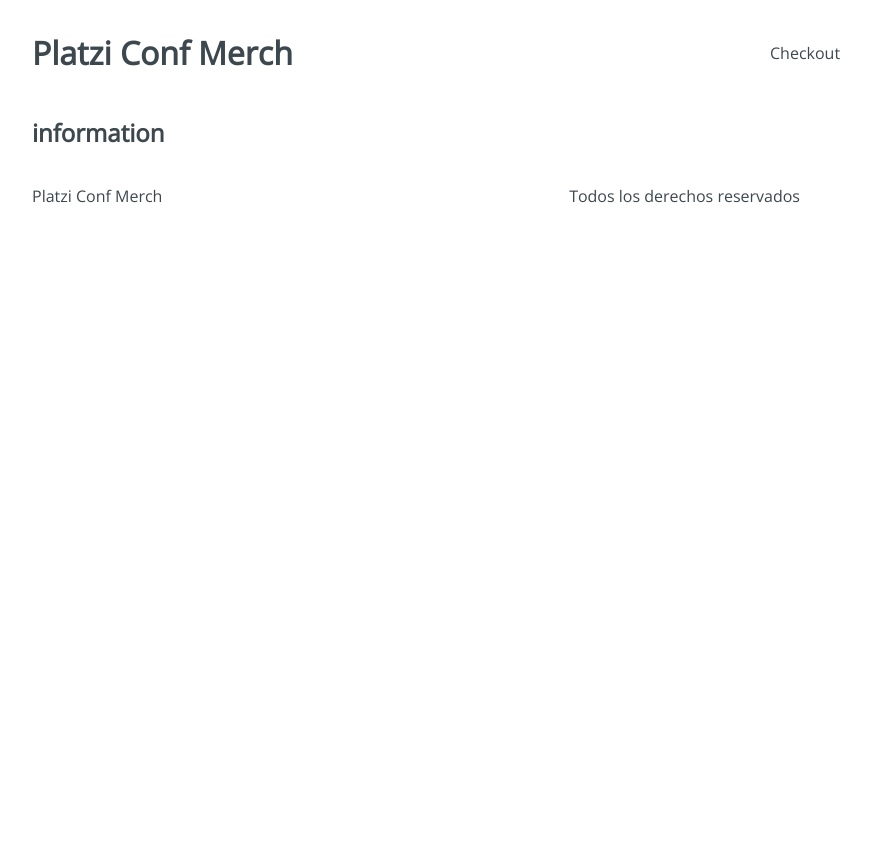
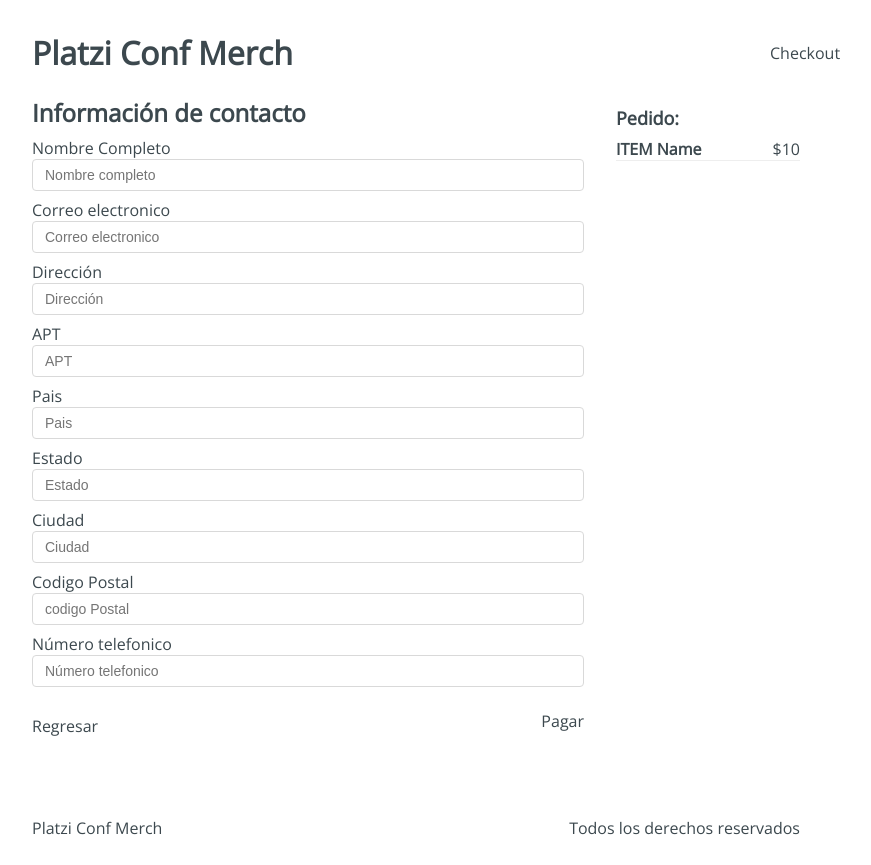
Before and after one commit to OrlandoMts/merchandise, a React app: page /checkout/information in a window 1280 px wide. Shown: the whole page, without its empty margins (224-1095 px from the left). Before the commit the page ends 800 px from the top, so only its background shows below. Built offline with nearby package versions, Linux system fonts and the light colour scheme.

Commit message:
Realice la maquetacion de los containers checkout, information, payment y success

```diff
--- a/src/containers/Checkout.jsx
+++ b/src/containers/Checkout.jsx
@@ -1,9 +1,23 @@
-import React from 'react'
+import React from 'react';
+import '../styles/components/Checkout.css';
 
 const Checkout = () => {
     return (
-        <div>
-            <h2>Checkout</h2>
+        <div className='Checkout'>
+            <div className='Checkout-content'>
+                <h3>Lista de productos:</h3>
+                <div className='Checkout-item'>
+                    <div className='Checkout-element'>
+                        <h4>ITEM name</h4>
+                        <span>$10</span>
+                    </div>
+                    <button type='button'>Eliminar</button>
+                </div>
+            </div>
+            <div className='Checkout-sidebar'>
+                <h3>Precio Total: $10</h3>
+                <button type='button'>Continuar pedido</button>
+            </div>
         </div>
     )
 }
--- a/src/containers/Information.jsx
+++ b/src/containers/Information.jsx
@@ -1,9 +1,71 @@
-import React from 'react'
+import React from 'react';
+import '../styles/components/Information.css'
 
 const Information = () => {
     return (
-        <div>
-            <h2>information</h2>
+        <div className='Information'>
+            <div className='Information-content'>
+                <div className='Information-head'>
+                    <h2>Información de contacto</h2>
+                </div>
+                <div className='Information-form'>
+                    <form action="">
+                        <label htmlFor="name">
+                            Nombre Completo
+                            <input type="text" placeholder='Nombre completo' name='name' id='name' />
+                        </label>
+                        <label htmlFor="email">
+                            Correo electronico
+                            <input type="email" placeholder='Correo electronico' name='email' id='email' />
+                        </label>
+                        <label htmlFor="address">
+                            Dirección
+                            <input type="text" placeholder="Dirección" name="address" id="address" />
+                        </label>
+                        <label htmlFor="apto">
+                            APT
+                            <input type="text" placeholder="APT" name="apto" id="apto" />
+                        </label>
+                        <label htmlFor="country">
+                            Pais
+                            <input type="text" placeholder="Pais" name="country" id="country" />
+                        </label>
+                        <label htmlFor="state">
+                            Estado
+                            <input type="text" placeholder="Estado" name="state" id="state" />
+                        </label>
+                        <label htmlFor="city">
+                            Ciudad
+                            <input type="text" placeholder="Ciudad" name="city" id="city" />
+                        </label>
+                        <label htmlFor="cp">
+                            Codigo Postal
+                            <input type="text" placeholder="codigo Postal" name="cp" id="cp" />
+                        </label>
+                        <label htmlFor="phone">
+                            Número telefonico
+                            <input type="tel" placeholder="Número telefonico" name="phone" id="phone" pattern="[0-9]{3}-[0-9]{2}-[0-9]{3}" />
+                        </label>
+                    </form>
+                </div>
+                <div className='Information-buttons'>
+                    <div className='Information-back'>
+                        Regresar
+                    </div>
+                    <div className='Information-next'>
+                        Pagar
+                    </div>
+                </div>
+            </div>
+            <div className="Information-sidebar">
+                <h3>Pedido:</h3>
+                <div className="Information-item">
+                    <div className="Information-element">
+                        <h4>ITEM Name</h4>
+                        <span>$10</span>
+                    </div>
+                </div>
+            </div>
         </div>
     )
 }
--- a/src/containers/Payment.jsx
+++ b/src/containers/Payment.jsx
@@ -1,9 +1,16 @@
-import React from 'react'
+import React from 'react';
+import '@componentStyles/Payment.css';
 
 const Payment = () => {
     return (
-        <div>
-            <h2>Payment</h2>
+        <div className='Payment'>
+            <div className='Payment-content'>
+                <h3>Resumen del pedido:</h3>
+                <div className='Payment-button'>
+                    Boton de pago con paypal
+                </div>
+            </div>
+            <div></div>
         </div>
     )
 }
--- a/src/containers/Success.jsx
+++ b/src/containers/Success.jsx
@@ -1,9 +1,16 @@
-import React from 'react'
+import React from 'react';
+import '@componentStyles/Success.css';
 
 const Success = () => {
     return (
-        <div>
-            <h2>success</h2>
+        <div className='Success'>
+            <div className='Success-content'>
+                <h2>NOMBRE, Gracias por tu compra</h2>
+                <span>Tu pedido llegará en 3 días a tu dirección</span>
+                <div className='Success-map'>
+                    Google MAPS
+                </div>
+            </div>
         </div>
     )
 }
--- a/src/styles/components/Checkout.css
+++ b/src/styles/components/Checkout.css
@@ -20,6 +20,7 @@
   background-color: transparent;
   border: none;
   outline: none;
+  cursor: pointer;
 }
 .Checkout-element {
   display: flex;
```
